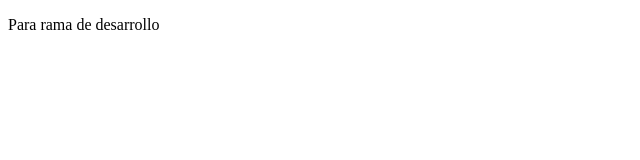
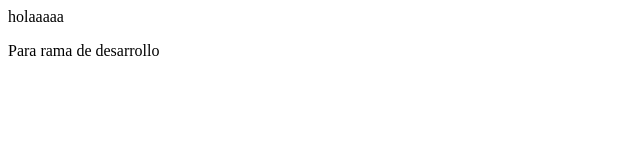
Before and after one commit to andrealeongr/Ejemplo_GIT, a plain HTML site: page index.html in a window 1280 px wide. Shown: the whole page, without its empty margins (0-640 px from the left). Drawn offline with Linux system fonts and the light colour scheme.

Commit message:
Soy el cambio de la rama prueba

```diff
--- a/index.html
+++ b/index.html
@@ -3,7 +3,7 @@
 <title>HTML Tutorial</title>
 <body>
 
-
+holaaaaa
 <p>Para rama de desarrollo</p>
 
 </body>
```
